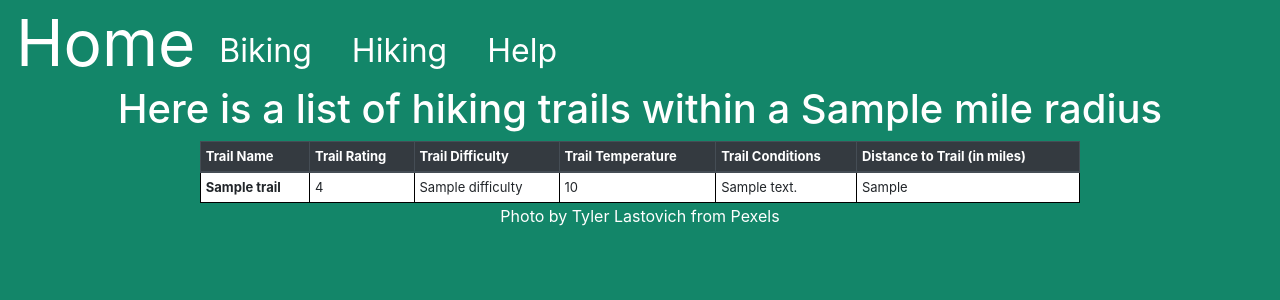
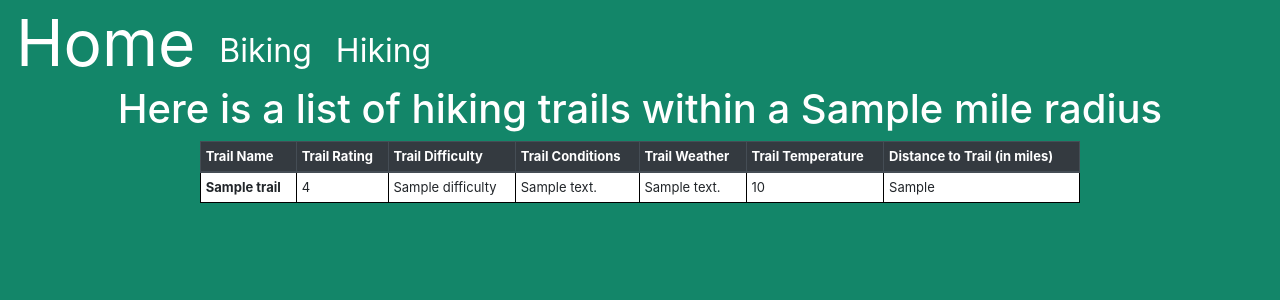
Before and after one commit to zacharygilliom/mtb-trail-conditions, a Flask app: template templates/hike_trails.html in a window 1280 px wide. Shown: the top 300 px of the page. Run offline with Flask 2, Linux system fonts and the light colour scheme; the template is opened without the code that fills it: most values are stand-ins (such as "Sample title", 1, 10 or a date in 2020); some libraries are stand-ins or nearby versions.

Commit message:
cleaned up filed structure, fixed layouts.

```diff
--- a/app.py
+++ b/app.py
@@ -175,14 +175,14 @@ def get_hike_trails(lat, lon, maxDistance, key):
 	# this will return a list of Hike Trail Classes.
 
 	#Uncomment this for live API version.  This is commented out so that we can save our API requests
-	# request = requests.get(f'http://www.hikingproject.com/data/get-trails?lat={lat}&lon={lon}&maxDistance={maxDistance}&key={key}&maxResults=20')
-	# trails_text = request.text
-	# trails_dict = json.loads(trails_text)
+	request = requests.get(f'http://www.hikingproject.com/data/get-trails?lat={lat}&lon={lon}&maxDistance={maxDistance}&key={key}&maxResults=20')
+	trails_text = request.text
+	trails_dict = json.loads(trails_text)
 
 	# Loading in our Trail Data test so we can play around with html without making api requests.
 
-	with open('trailsHikeApiData.json') as f:
-		trails_dict = json.load(f)
+	# with open('JSON_API_Data/trailsHikeApiData.json') as f:
+	# 	trails_dict = json.load(f)
 
 	trails = []
 
@@ -216,14 +216,14 @@ def get_bike_trails(lat, lon, maxDistance, key):
 
 	#Uncomment this for live API version.  This is commented out so that we can save our API requests
 
-	# request = requests.get(f'http://www.mtbproject.com/data/get-trails?lat={lat}&lon={lon}&maxDistance={maxDistance}&key={key}&maxResults=20')
-	# trails_text = request.text
-	# trails_dict = json.loads(trails_text)
+	request = requests.get(f'http://www.mtbproject.com/data/get-trails?lat={lat}&lon={lon}&maxDistance={maxDistance}&key={key}&maxResults=20')
+	trails_text = request.text
+	trails_dict = json.loads(trails_text)
 
 	# Loading in our Trail Data test so we can play around with html without making api requests.
 
-	with open('trailsBikeApiData.json') as f:
-		trails_dict = json.load(f)
+	# with open('JSON_API_Data/trailsBikeApiData.json') as f:
+	# 	trails_dict = json.load(f)
 
 	trails = []
 
@@ -265,23 +265,19 @@ def get_coords(address, key):
 
 def get_location_data(lat, lon):
 	# this function takes latitude and longitude data and returns a dictionary of weather data for the given area
-	# we want to pass the lat and lon of the individual trails that are return from our get_trails function.  This will
-	# return a dictionary of weather data for the givn trail on the previous day(i.e. 86400 is 24 hours prior to today).
+	# we want to pass the lat and lon of the individual trails that are return from our get_trails function.
 
 	# we use the ceil function with today's time value because it returns a fractional value, which we don't need for precision
 	# as, we don't need a fraction of a second accuracy for this.
 	t = ceil(time.time())
 
-	# to look at weather from 24 hours ago, uncomment line below
-	# t = t - 86400
-
 	# Uncooment two lines below when fix is ready.  This saves the number of api requests made when styling our html documents.
-	# request = requests.get(f'https://api.darksky.net/forecast/{config.weather_api_key}/{lat},{lon},{t}')
-	# weather_dicts = json.loads(request.text)
+	request = requests.get(f'https://api.darksky.net/forecast/{config.weather_api_key}/{lat},{lon},{t}')
+	weather_dicts = json.loads(request.text)
 
 	# open our pre-made weather data so we can work on styling our html.
-	with open('weatherApiData.json') as f:
-		weather_dicts = json.load(f)
+	# with open('JSON_API_Data/weatherApiData.json') as f:
+	# 	weather_dicts = json.load(f)
 
 	return weather_dicts
 
@@ -291,6 +287,7 @@ def create_address(road_num, town, state, zipcode):
 	address_list = [road_num, town, state, zipcode]
 	addr = ",".join(address_list)
 	return addr
+
 
 # returns a list of the states in the US
 def get_states():
@@ -307,6 +304,7 @@ def get_states():
 		'Washington', 'West Virginia', 'Wisconsin', 'Wyoming'
 	]
 	return states
+
 
 @app.route('/')
 def home():
--- a/static/css/style.css
+++ b/static/css/style.css
@@ -2,15 +2,9 @@ table.table-sm {
     border-color: black;
     background-color: white;
   }
-/* table.table-sm > tbody {
-    overflow-y: scroll;
-    height: 200px;
-    position: absolute;
-  } */
-table.table-sm > tbody > tr {
+
+  table.table-sm > tbody > tr {
     width: 100%;
-    /* display: inline-table;
-    table-layout: fixed; */
 }
 .page-title-info {
     color: white;
@@ -31,11 +25,6 @@ table.table-sm > tbody > tr > th{
 .container-lg-table {
     padding-left: 200px;
     padding-right: 200px;
-    /* text-align: center; */
-    /* position: relative;
-    overflow: auto;
-    height: 300px;
-    display: block; */
     padding-bottom: 50px;
 }
 
@@ -51,7 +40,7 @@ table.table-sm > tbody > tr > th{
 .navbar.navbar-expand-lg.navbar-light > div > ul > li > a {
     font-size: 2rem;
     padding-top: 1.5rem;
-    padding-right: 2.0rem;
+    padding-right: 1.0rem;
     color: #fff;
 }
 .landing-page-conditions {
--- a/templates/hike_trails.html
+++ b/templates/hike_trails.html
@@ -22,9 +22,6 @@
 				<li class="nav-item">
 				  <a class="nav-link" href="/hike">Hiking</a>
 				</li>
-				<li class="nav-item">
-					<a class="nav-link" href="/help">Help</a>
-				</li>
 			  </ul>
 			</div>
 		</nav>
@@ -37,8 +34,9 @@
 				<th scope="col">Trail Name</th>
 				<th scope="col">Trail Rating</th>
 				<th scope="col">Trail Difficulty</th>
+				<th scope="col">Trail Conditions</th>
+				<th scope="col">Trail Weather</th>
 				<th scope="col">Trail Temperature</th>
-		      <th scope="col">Trail Conditions</th>
 				<th scope="col">Distance to Trail (in miles)</th>
 			  </tr>
 		  </thead>
@@ -48,18 +46,19 @@
 		        <th scope="row">{{ trail.name }}</th>
 		        <td>{{ trail.rating }}</td>
 		        <td>{{ trail.difficulty }}</td>
+				<td>{{ trail.conditionDetails }}</td>
+				<td>{{ trail.weather_summary }}</td>
 				<td>{{ trail.temperature }}</td>
-				<td>{{ trail.conditionDetails }}</td>
-		        <td>{{ trail.get_distance_to_origin(user_loc) }} </td>
+		        <td>{{ trail.get_distance_to_origin(user_loc) }}</td>
+
 		    </tr>
 		    {% endfor %}
 		  </tbody>
 		</table>
 	</div>
-
-	<footer id="footer">
+	<!-- <footer id="footer">
 		<p>Photo by Tyler Lastovich from Pexels</p>
-	</footer>
+	</footer> -->
 	</div>
 </body>
 {% endblock %}
--- a/templates/home.html
+++ b/templates/home.html
@@ -55,7 +55,7 @@
 				Powered by Dark Sky
 			</a>
 		</p>
-		Photo by Tyler Lastovich from Pexels
+			Photo by Tyler Lastovich from Pexels
 	</footer>
 </body>
 {% endblock %}
```
Also changed, not shown: templates/bike_trails.html (+3 -7 lines), templates/help.html (deleted, +0 -30 lines), JSON_API_Data/trailsBikeApiData.json (renamed from trailsBikeApiData.json), JSON_API_Data/trailsHikeApiData.json (renamed from trailsHikeApiData.json), JSON_API_Data/weatherApiData.json (renamed from weatherApiData.json). Lines whose indentation alone changed are shown as unchanged.
